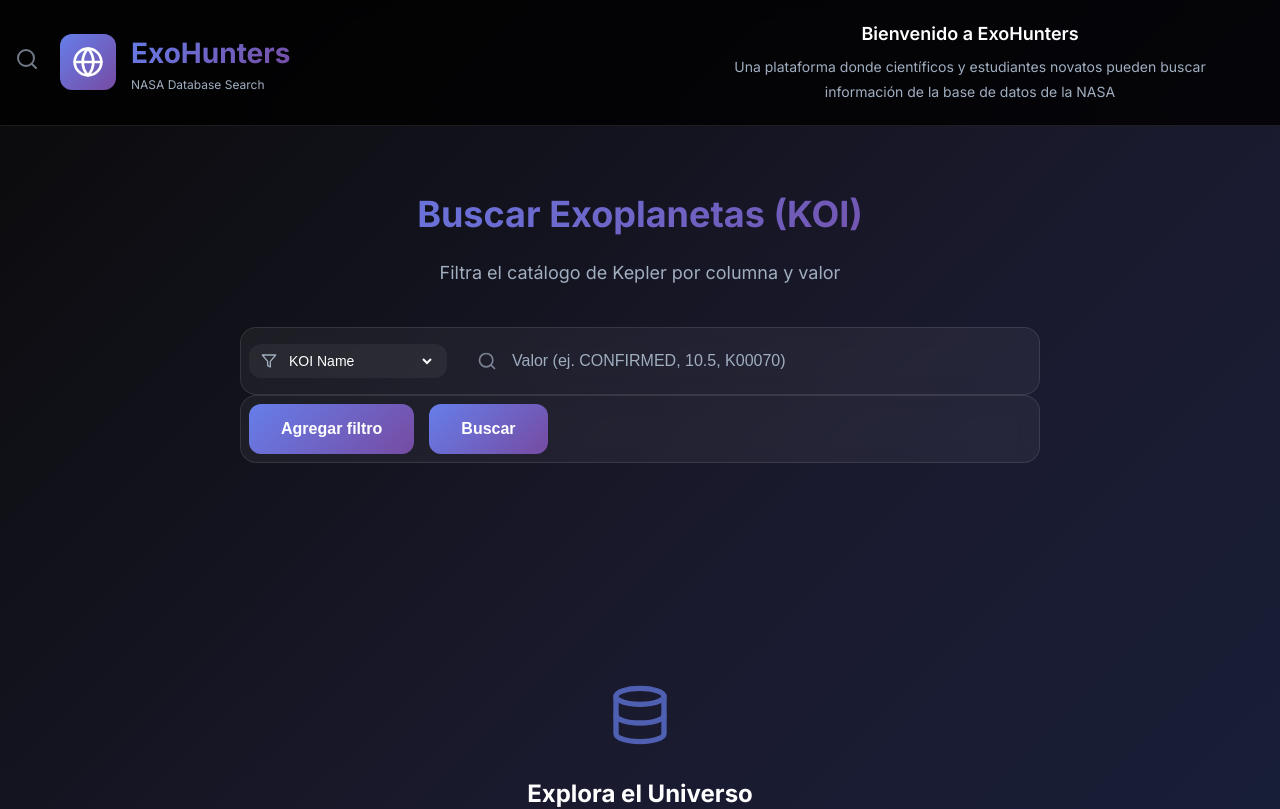
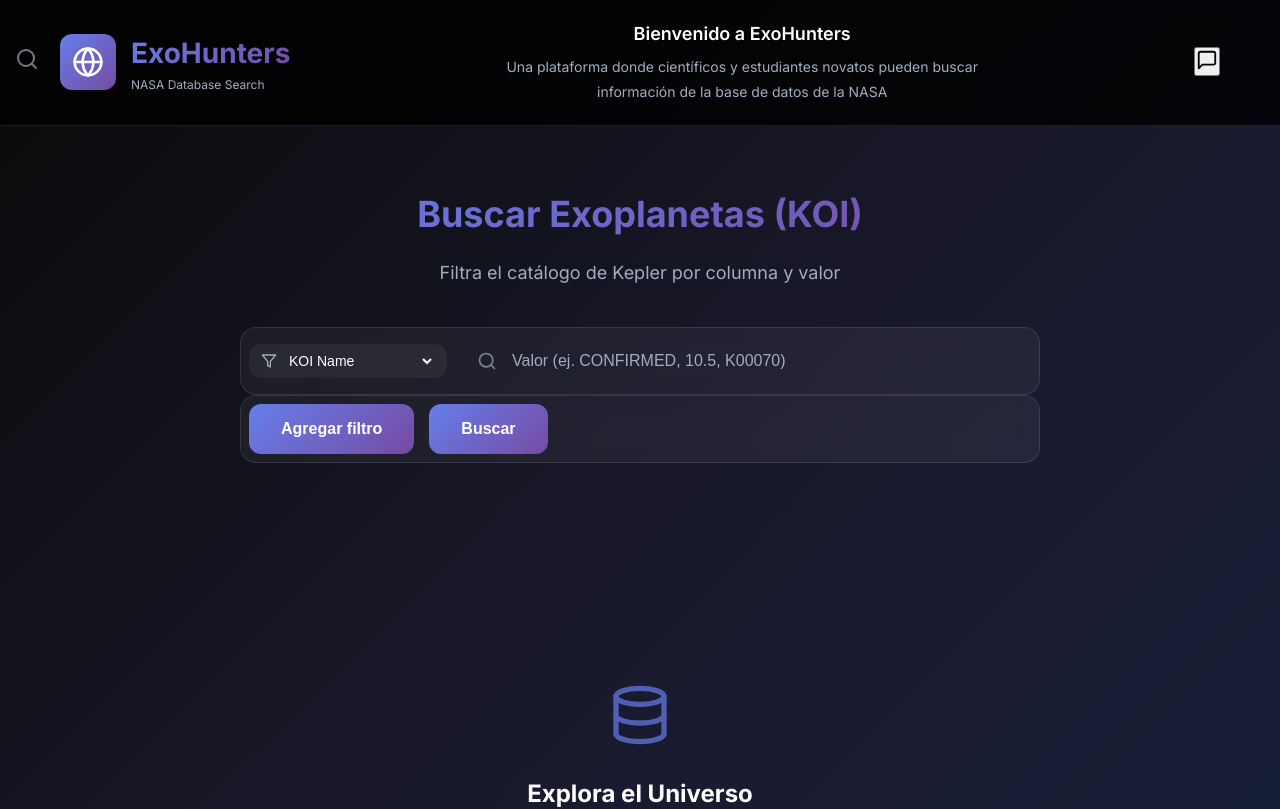
Before and after one commit to mgp365/nasa_hack, a React (Create React App) app: page / in a window 1280 px wide. Shown: the top 809 px of the page. Built offline with nearby package versions, Linux system fonts and the light colour scheme.

Commit message:
Update Header.js

```diff
--- a/src/components/Header.js
+++ b/src/components/Header.js
@@ -1,8 +1,8 @@
 import React from 'react';
-import { Search, Globe } from 'lucide-react';
+import { Search, Globe, MessageSquare } from 'lucide-react';
 import './Header.css';
 
-const Header = () => {
+const Header = ({ onOpenChat }) => {
   return (
     <header className="header">
       <div className="header-container">
@@ -21,8 +21,13 @@
           <span>Una plataforma donde científicos y estudiantes novatos pueden buscar información de la base de datos de la NASA</span>
         </div>
 
-        <div className="search-icon">
-          <Search size={24} />
+        <div className="actions">
+          <div className="search-icon">
+            <Search size={24} />
+          </div>
+          <button className="chat-icon" onClick={onOpenChat} aria-label="Abrir chat">
+            <MessageSquare size={22} />
+          </button>
         </div>
       </div>
     </header>
```
